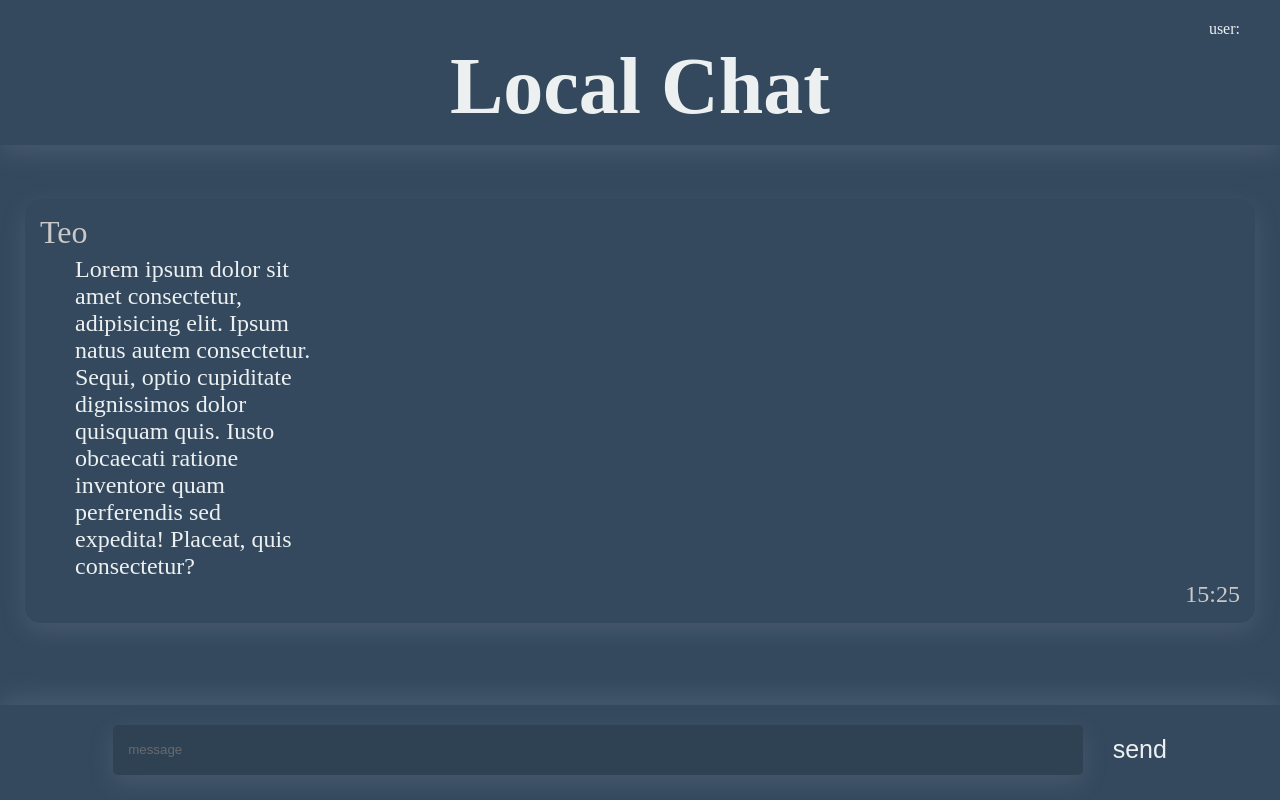
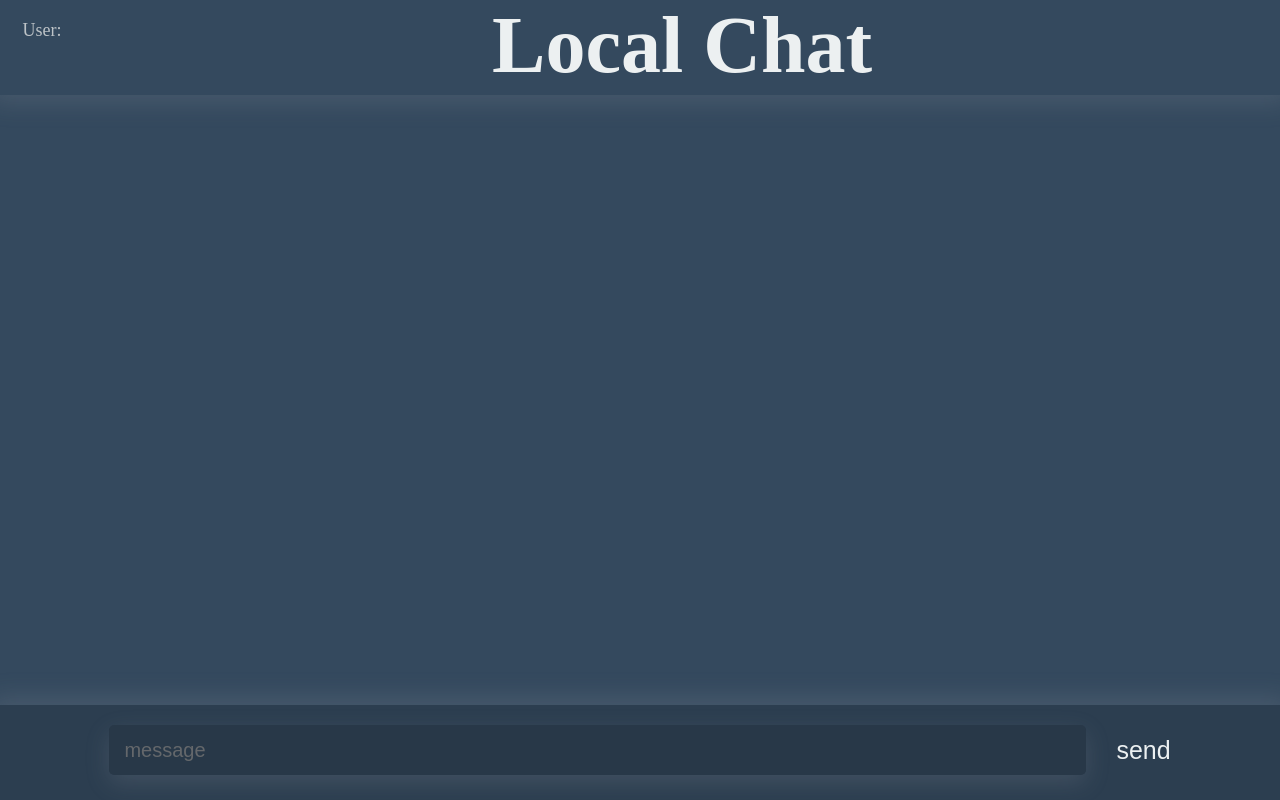
Before and after one commit to ryuji-terix/localChat, a website: page App/Chat.html in a window 1280 px wide. Drawn offline with nearby package versions, Linux system fonts and the light colour scheme; files that its build step writes are made by us from their sources; no server answers.

Commit message:
ux improved

```diff
--- a/App/Chat.html
+++ b/App/Chat.html
@@ -16,25 +16,18 @@
 </head>
 
 <body>
-    <nav class="top">
-        <p class="user">user: <span id="username"></span></p>
-        <h1 class="title noselect">Local Chat</h1>
+    <nav class="top noselect">
+        <p class="user">User: <br>
+        <span class="username" id="username"></span></p>
+        <h1 class="title">Local Chat</h1>
     </nav>
 
-    <ul class="msg_container" id="msg_container">
-        <li class="msg">
-            <p class="msg_author">Teo</p>
-            <p class="msg_body">Lorem ipsum dolor sit amet consectetur, adipisicing elit. Ipsum natus autem consectetur. Sequi, optio cupiditate dignissimos dolor quisquam quis. Iusto obcaecati ratione inventore quam perferendis sed expedita! Placeat, quis consectetur?</p>
-            <p class="msg_time"> 15:25</p>
-        </li>
-    </ul>
+    <ul class="msg_container" id="msg_container"></ul>
 
     <nav class="btm">
         <input class="sendMsg" id="input" placeholder="message">
-        <button class="sendMsg" id="btn">send</button>
+        <button class="sendMsg noselect" id="btn">send</button>
     </nav>
-
-
 </body>
 
 </html>
--- a/App/Chat.js
+++ b/App/Chat.js
@@ -2,10 +2,8 @@ const container = document.getElementById('msg_container')
 const user = document.getElementById('username')
 const inp = document.getElementById('input')
 const btn = document.getElementById('btn')
-
 const socket = io()
 
-socket.on('message', text => addMessage(text))
 
 document.querySelector('button').onclick = () => {
     const text = document.querySelector('input').value
@@ -13,9 +11,20 @@ document.querySelector('button').onclick = () => {
 
 }
 
+window.onload = () => {
+    console.log("set up")
+}
+
+socket.on('message', text => addMessage(text))
 
 addMessage = msg => {
     console.table(msg)
+
+    // <li class="msg">
+    //     <p class="msg_author">Teo</p>
+    //     <p class="msg_body">Lorem ipsum dolor sit amet consectetur, adipisicing elit. Ipsum natus autem consectetur. Sequi, optio cupiditate dignissimos dolor quisquam quis. Iusto obcaecati ratione inventore quam perferendis sed expedita! Placeat, quis consectetur?</p>
+    //     <p class="msg_time"> 15:25</p>
+    // </li>
 
     let msg_author = document.createElement('p')
     msg_author.classList.add('msg_author')
--- a/App/Css/Chat.css
+++ b/App/Css/Chat.css
@@ -1,46 +1,75 @@
-/* 35ch */
+/* * Default 35ch */
 
-body, ul {
+body, ul, nav {
     display: flex;
     flex-wrap: wrap;
     justify-content: center;
 }
 
+body {
+    padding: 95px 0;
+    height: calc(100% - 190px);
+
+}
+
+
+/* * Navbar */
+nav {
+    align-content: center;
+    width: 100%;
+    height: 60px;
+    padding: 20px 10px 25px;
+    position: fixed;
+    flex-wrap: nowrap;
+
+}
+
+/* * TOP Navbar */
+nav.top {
+    top: 0;
+    align-self: flex-start;
+    box-shadow: var(--shadow);
+    height: 50px;
+    background-color: var(--lightblue);
+}
+
 p.user {
-    flex-basis: 100%;
-    height: 2ch;
-    margin: 5px 35px;
-    text-align: end;
+    height: 100%;
+    text-align: center;
+    width: clamp(5ch, 10ch, 20ch);
+    font-size: large;
+    color: var(--silver);
+}
+
+span.username {
+    font-size: x-large;
+    padding-left: 1ch;
+    color: var(--softwhite);
 }
 
 h1.title {
-    align-self: flex-start;
-    max-height: 80px;
-    font-size: clamp(60px, calc((75vw - 4.5rem) / 7), 80px);
+    align-self: center;
+    font-size: clamp(55px, calc((75vw - 4.5rem) / 7), 80px);
 
 }
 
-/* Message template */
+
+
+/* * Message template */
 ul.msg_container {
-    align-self: flex-start;
-    /* width: clamp(55px, calc((75vw - 5rem) / 7), 145px); */
-    list-style: none;
-    overflow-y: scroll;
+    align-self: center;
+    height: auto;
     flex-basis: 100%;
     width: 100%;
     padding: 0;
     width: 75%;
-
-    display: flex;
-    flex-wrap: wrap;
-    justify-content: center;
-    align-items: flex-start;
 }
 
 li.msg {
     padding: 15px;
     margin: 25px;
 
+    align-self: flex-start;
     box-shadow: rgba(149, 157, 165, 0.2) 0px 8px 24px;
     /* width: clamp(75ch, 25%, 75ch); */
     border-radius: 15px;
@@ -48,6 +77,10 @@ li.msg {
     width: 75%;
 
     list-style: none;
+}
+
+li.msg:last-child {
+    margin-bottom: 120px;
 }
 
 p.msg_author {
@@ -72,29 +105,16 @@ p.msg_time {
 
 }
 
-nav {
-    display: flex;
-    justify-content: center;
-    align-content: center;
-    width: 100%;
-    padding: 20px 5px 25px;
 
-}
 
-nav.top {
-    align-self: flex-start;
-    box-shadow: var(--shadow);
-    height: clamp(40px, 50px, 60px);
-    height: 100px;
-    flex-wrap: wrap;
 
-}
-
+/* * BOTTOM Navbar */
 nav.btm {
-    flex-wrap: nowrap;
+    bottom: 0;
     height: 50px;
     align-self: flex-end;
     box-shadow: var(--shadow-rev);
+    background-color: var(--darkblue);
 
 }
 
@@ -116,3 +136,7 @@ input.sendMsg {
     margin: 0 15px;
     padding-left: 15px;
 }
+
+input.sendMsg {
+    font-size: 20px;
+}
--- a/App/Css/lb.css
+++ b/App/Css/lb.css
@@ -19,7 +19,6 @@
 
 body {
     background-color: var(--lightblue);
-    height: 100%;
 }
 
 /* button stile */
@@ -87,5 +86,5 @@ input:invalid {
     font-size: clamp(60px, calc((75vw - 4.5rem) / 7), 150px);
     text-align: center;
     flex-basis: 100%;
-    margin: 0 15px 5px 15px;
+    /* margin: 0 15px 5px 15px; */
 }
```
